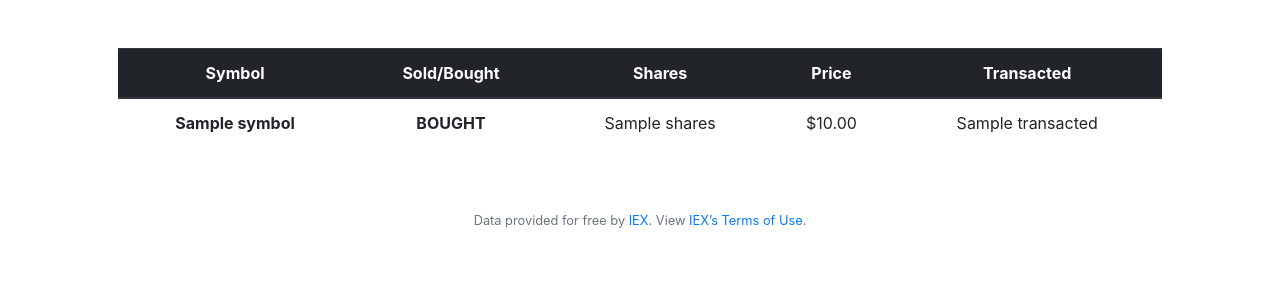
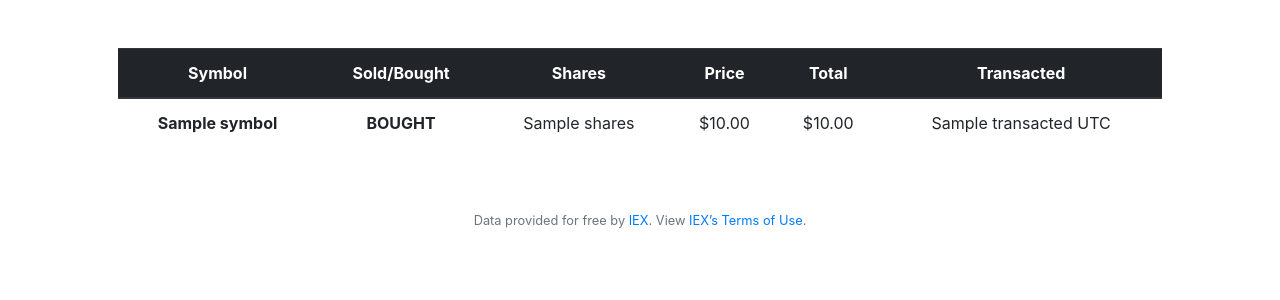
Before and after one commit to yogeshsingh101200/finance, a Flask app: template templates/history.html in a window 1280 px wide. Shown: the part 76-376 px from the top of the page. Run offline with Flask 2, Linux system fonts and the light colour scheme; the template is opened without the code that fills it: most values are stand-ins (such as "Sample title", 1, 10 or a date in 2020); some libraries are stand-ins or nearby versions.

Commit message:
added price per share in history of transactions

```diff
--- a/application.py
+++ b/application.py
@@ -3,6 +3,7 @@ import os
 
 import re
 
+from datetime import datetime
 from tempfile import mkdtemp
 from flask import Flask, flash, jsonify, redirect, render_template, request, session
 from sqlalchemy import create_engine
@@ -120,24 +121,26 @@ def buy():
             return apology("INVALID SYMBOL!")
 
         # Checks for affordability
-        price = int(shares) * quote["price"]
+        total = int(shares) * quote["price"]
         cash = db.execute(
             "SELECT cash FROM users WHERE id = :id", {"id": session["user_id"]}).fetchone()
-        if cash["cash"] < price:
+        if cash["cash"] < total:
             return apology("CAN'T AFFORD!")
 
         # Records
         db.execute("""
-        INSERT INTO history(id, symbol, shares, price)
-        VALUES(:id, :symbol, :shares, :price)""", {
+        INSERT INTO history(id, symbol, shares, price, total, transacted)
+        VALUES(:id, :symbol, :shares, :price, :total, :transacted)""", {
             "id": session["user_id"],
             "symbol": quote["symbol"],
             "shares": int(shares),
-            "price": price
+            "price": quote["price"],
+            "total": total,
+            "transacted": datetime.utcnow()
         })
 
         # Update
-        cash = float(cash["cash"]) - price
+        cash = float(cash["cash"]) - total
         db.execute("UPDATE users SET cash = :cash WHERE id = :id", {
             "cash": cash, "id": session["user_id"]
         })
@@ -338,12 +341,14 @@ def sell():
 
         # Records in history table
         quote = lookup(symbol)
-        db.execute(""" INSERT INTO history (id, symbol, shares, price)
-                    VALUES (:id, :symbol, :shares, :price) """, {"id": session["user_id"],
-                                                                 "symbol": quote["symbol"],
-                                                                 "shares": -int(shares),
-                                                                 "price": quote["price"]
-                                                                 })
+        db.execute(""" INSERT INTO history (id, symbol, shares, price, total, transacted)
+                    VALUES (:id, :symbol, :shares, :price, :total, :transacted) """, {"id": session["user_id"],
+                                                                                      "symbol": quote["symbol"],
+                                                                                      "shares": -int(shares),
+                                                                                      "price": quote["price"],
+                                                                                      "total": int(shares) * quote["price"],
+                                                                                      "transacted": datetime.utcnow()
+                                                                                      })
 
         # Updates cash in users table
         cash = db.execute(
--- a/templates/history.html
+++ b/templates/history.html
@@ -12,6 +12,7 @@
             <th scope="col">Sold/Bought</th>
             <th scope="col">Shares</th>
             <th scope="col">Price</th>
+            <th scope="col">Total</th>
             <th scope="col">Transacted</th>
         </tr>
     </thead>
@@ -26,7 +27,8 @@
             {% endif %}
             <td>{{ row["shares"] }}</td>
             <td>{{ row["price"] | usd }}</td>
-                    <td>{{ row["transacted"] }}</td>
+            <td>{{ row["total"] | usd }}</td>
+            <td>{{ row["transacted"] }} UTC</td>
         </tr>
         {% endfor %}
     </tbody>
```
Lines whose indentation alone changed are shown as unchanged.
